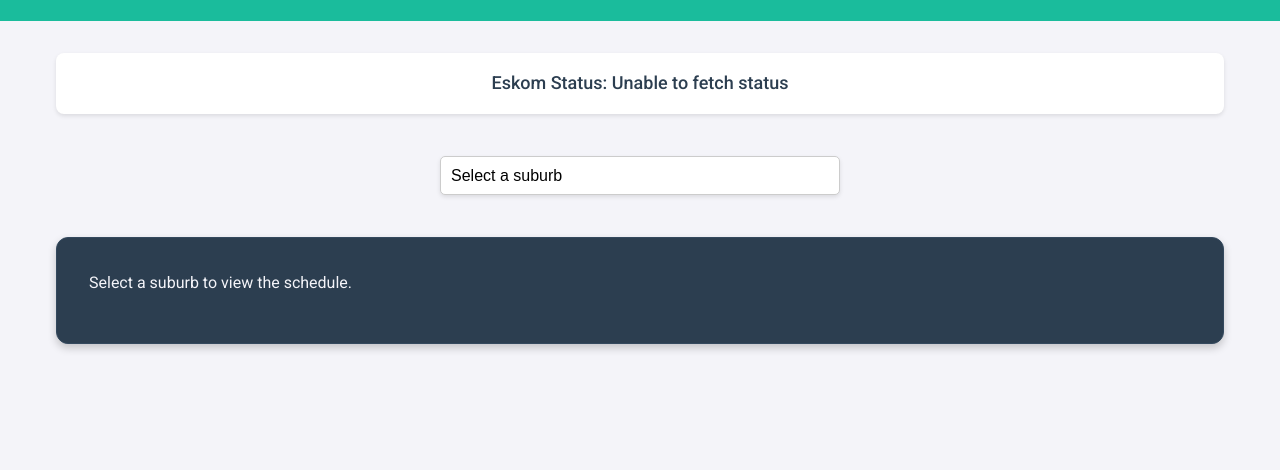
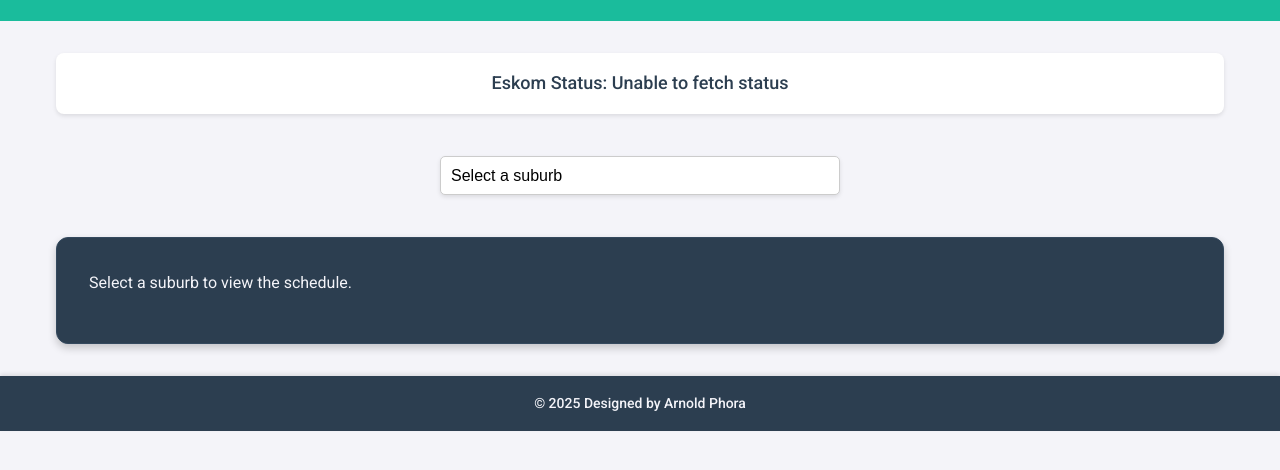
Before and after one commit to arnoldph/Load_shedding_app, a website: page public/index.html in a window 1280 px wide. Shown: the part 192-662 px from the top of the page. Drawn offline with Linux system fonts and the light colour scheme; no server answers.

Commit message:
added footer

```diff
--- a/public/index.html
+++ b/public/index.html
@@ -46,11 +46,16 @@
         </section>
 
         <!-- Schedule Section -->
-<section class="schedule-section">
-    <p id="schedule-message">Select a suburb to view the schedule.</p>
-    <div id="schedule" class="schedule"></div>
-</section>
+        <section class="schedule-section">
+            <p id="schedule-message">Select a suburb to view the schedule.</p>
+            <div id="schedule" class="schedule"></div>
+        </section>
     </main>
+
+    <!-- Footer -->
+    <footer class="footer">
+        <p>&copy; 2025 Designed by Arnold Phora</p>
+    </footer>
 
     <!-- Link to the JavaScript file -->
     <script src="status_update.js"></script>
--- a/public/styles.css
+++ b/public/styles.css
@@ -277,3 +277,19 @@
     margin-bottom: 1rem;
     line-height: 1.6;
 }
+
+/* Footer Styles */
+.footer {
+    background-color: #2c3e50; /* Dark background */
+    color: #f4f4f9; /* Light text color */
+    text-align: center;
+    padding: 1rem;
+    margin-top: 2rem;
+    font-size: 14px;
+    font-weight: 500;
+    box-shadow: 0 -2px 4px rgba(0, 0, 0, 0.1); /* Subtle shadow at the top */
+}
+
+.footer p {
+    margin: 0;
+}
```
